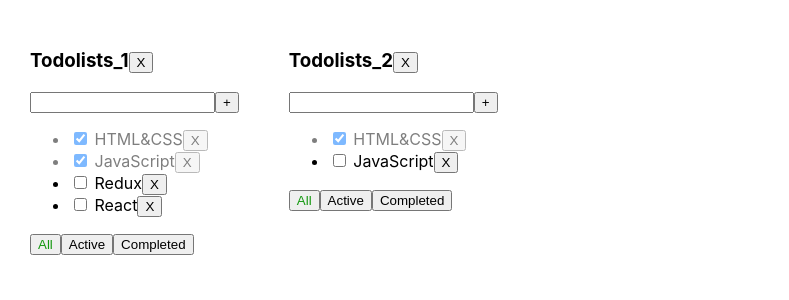
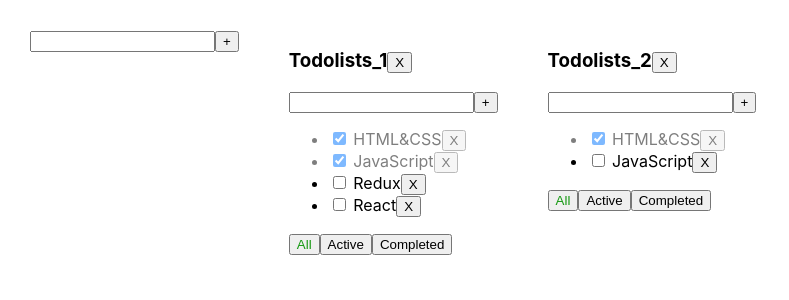
Before and after one commit to Armazok/TrainingTrello, a React (Create React App) app: page / in a window 1280 px wide. Shown: the top 300 px of the page, without its empty margins (0-789 px from the left). Built offline with nearby package versions, Linux system fonts and the light colour scheme.

Commit message:
Функция добавление нового todolists + новая компонента

```diff
--- a/src/App.tsx
+++ b/src/App.tsx
@@ -2,19 +2,21 @@
 import './App.css';
 import {Todolists} from "./Todolists/Todolists";
 import {v1} from "uuid";
+import {AddItemForm} from "./Todolists/AddItemForm";
 
 export type TasksType = {
     id: string
     title: string
     isDone: boolean
 }
-
 export type FilterType = "all" | "active" | "completed"
-
 type TodolistsType = {
     id: string
     title: string
     filter: FilterType
+}
+type objTasksType = {
+    [key: string]: TasksType[]
 }
 
 function App() {
@@ -25,8 +27,7 @@
         {id: todolistsOne, title: "Todolists_1", filter: "all"},
         {id: todolistsTwo, title: "Todolists_2", filter: "all"},
     ])
-
-    const [objTasks, setObjTasks] = useState({
+    const [objTasks, setObjTasks] = useState<objTasksType>({
         [todolistsOne]: [
             {id: v1(), title: "HTML&CSS", isDone: true},
             {id: v1(), title: "JavaScript", isDone: true},
@@ -38,7 +39,6 @@
             {id: v1(), title: "JavaScript", isDone: false},
         ],
     })
-
     function deleteTask(tasksId: string, objTaskId: string) {
         //  setTasks(tasks.filter(t => t.id !== tasksId))
         setObjTasks({...objTasks, [objTaskId]: objTasks[objTaskId].filter(t => t.id !== tasksId)})
@@ -63,10 +63,17 @@
         setObjTasks({...objTasks})
 
     }
+    function addTodolists (title: string) {
+        let sampleNewTodolists: TodolistsType = {id: v1(), title: title, filter: "all" }
+        setTodolists([sampleNewTodolists, ...todolists])
+
+        setObjTasks({...objTasks, [sampleNewTodolists.id]: []})
+    }
 
 
     return (
         <div className="App">
+            <AddItemForm id={"sdf"} addItem={addTodolists}/>
             {
                 todolists.map((tl) => {
                     let FilterTasks = objTasks[tl.id]
@@ -92,7 +99,6 @@
                     )
                 })
             }
-
         </div>
     );
 }
```
